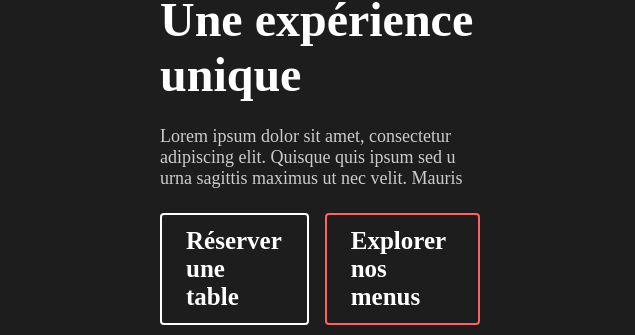
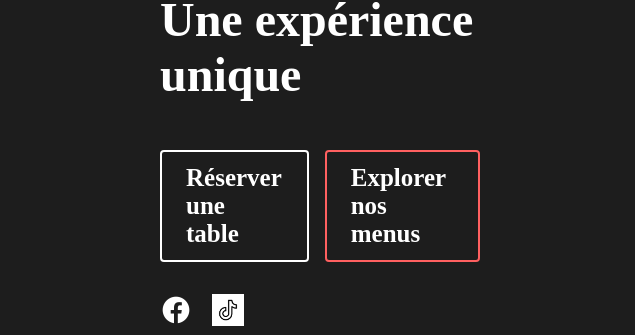
Before and after one commit to MonsieurClavett/brasserie500, a plain HTML site: page index.html in a window 1280 px wide. Shown: the part 326-661 px from the top of the page, 0-635 px from the left. Drawn offline with Linux system fonts and the light colour scheme.

Commit message:
Update index.html

```diff
--- a/index.html
+++ b/index.html
@@ -36,10 +36,7 @@
           <h1>Bienvenue à la Brasserie,<br />Une expérience unique</h1>
         </div>
 
-        <p class="home-description">
-          Lorem ipsum dolor sit amet, consectetur adipiscing elit. Quisque quis
-          ipsum sed u urna sagittis maximus ut nec velit. Mauris
-        </p>
+        <p class="home-description"></p>
 
         <div class="home-left-buttons">
           <a
```
